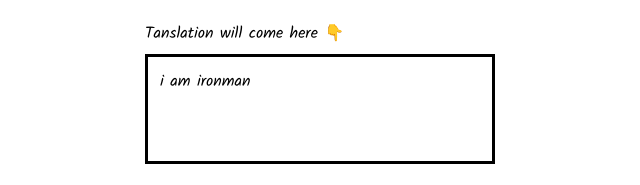
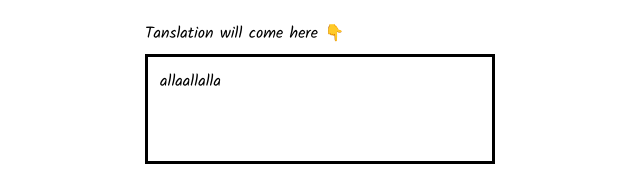
Before and after one commit to shivomsingh/Minion-Translator, a plain HTML site: page index.html in a window 1280 px wide. Both pictures are taken after a click on the button "Translate to banana". Shown: the part 358-543 px from the top of the page, 335-975 px from the left. Drawn offline with Linux system fonts and the light colour scheme.

Commit message:
minor updates

```diff
--- a/app.js
+++ b/app.js
@@ -2,12 +2,10 @@ var txtButton = document.querySelector("#txt-button");
 var txtArea = document.querySelector(".textarea");
 var txtOutput = document.querySelector("#output-area");
 
-txtOutput.innerText = "i am ironman"
+
 
 function clickHandler() {
-    console.log("clicked")
-    console.log("input", txtArea.value)
-
+    txtOutput.innerText = "allaallalla" + txtArea.value;
 }
 
 
--- a/styles.css
+++ b/styles.css
@@ -46,6 +46,7 @@ textarea{
     margin: 0.5rem 0rem ;
     height: 10vh;
     padding: 0.75rem;
+    word-wrap: break-word;
 }
 
 .footer{
```
